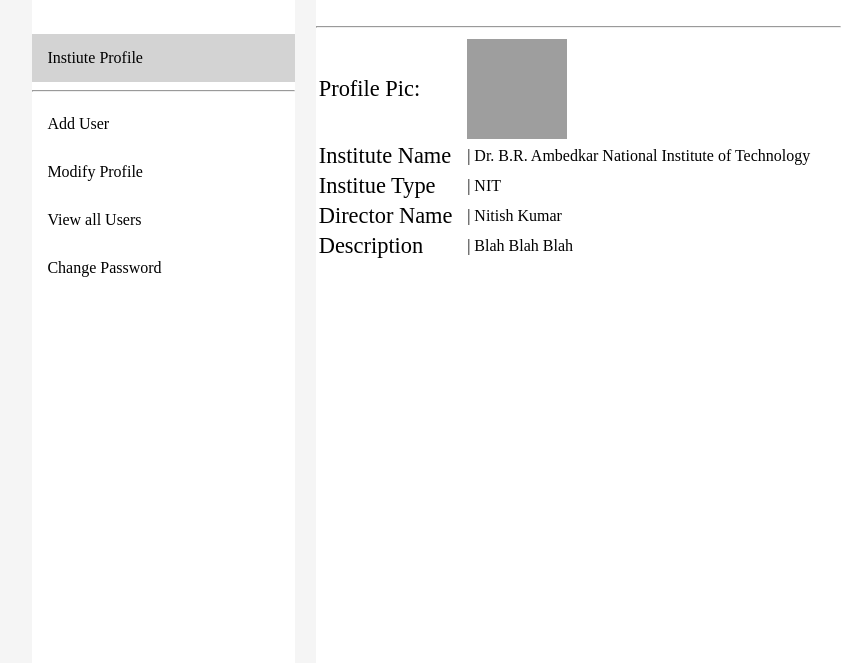
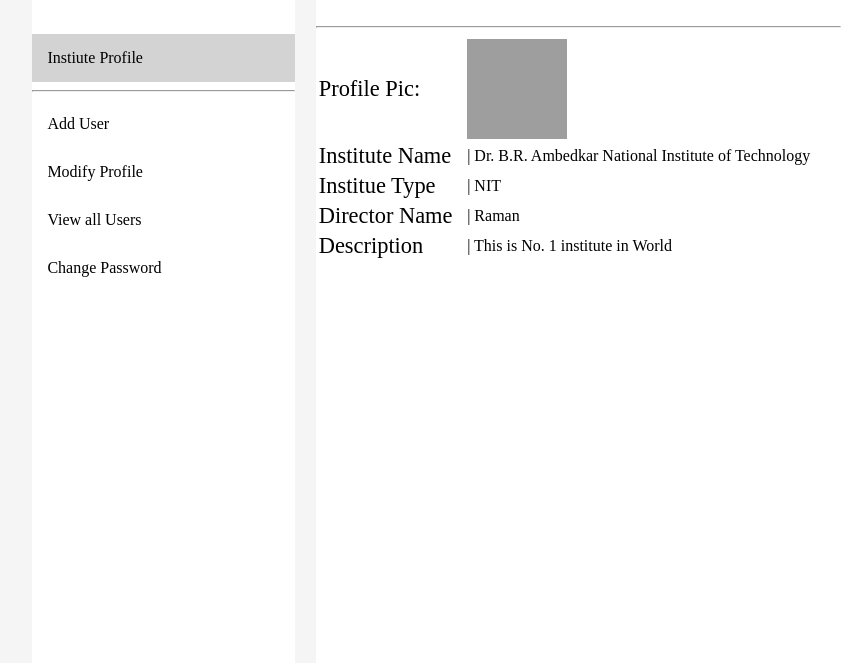
Before and after one commit to RamanpreetHans/Fetter, a Django app: page /basicapp/InstituteProfilePage/ in a window 1280 px wide. Shown: the part 43-706 px from the top of the page, without its empty margins (70-911 px from the left). Run offline with Django 3.2, Linux system fonts and the light colour scheme; a user stored in the database is signed in; grey boxes are pictures that could not be loaded.

Commit message:
Update InstituteProfilePage.html

```diff
--- a/basicapp/templates/basicapp/InstituteProfilePage.html
+++ b/basicapp/templates/basicapp/InstituteProfilePage.html
@@ -70,11 +70,11 @@
 					</tr>
 					<tr>
 						<td style="font-size:1.4em;">Director Name</td>
-						<td>| Nitish Kumar</td>
+						<td>| Raman</td>
 					</tr>
 					<tr>
 						<td style="font-size:1.4em;">Description</td>
-						<td>| Blah Blah Blah</td>
+						<td>| This is No. 1 institute in World</td>
 					</tr>
 				</table>
 			</div>
```
